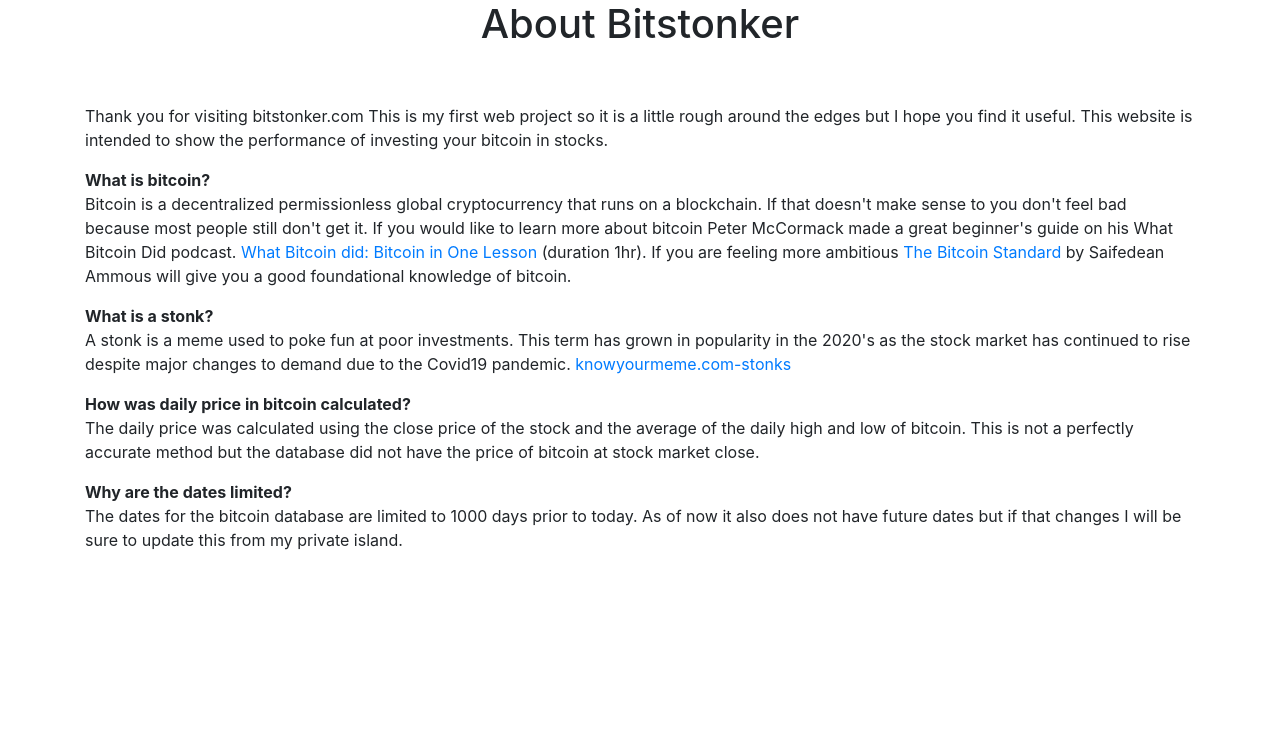
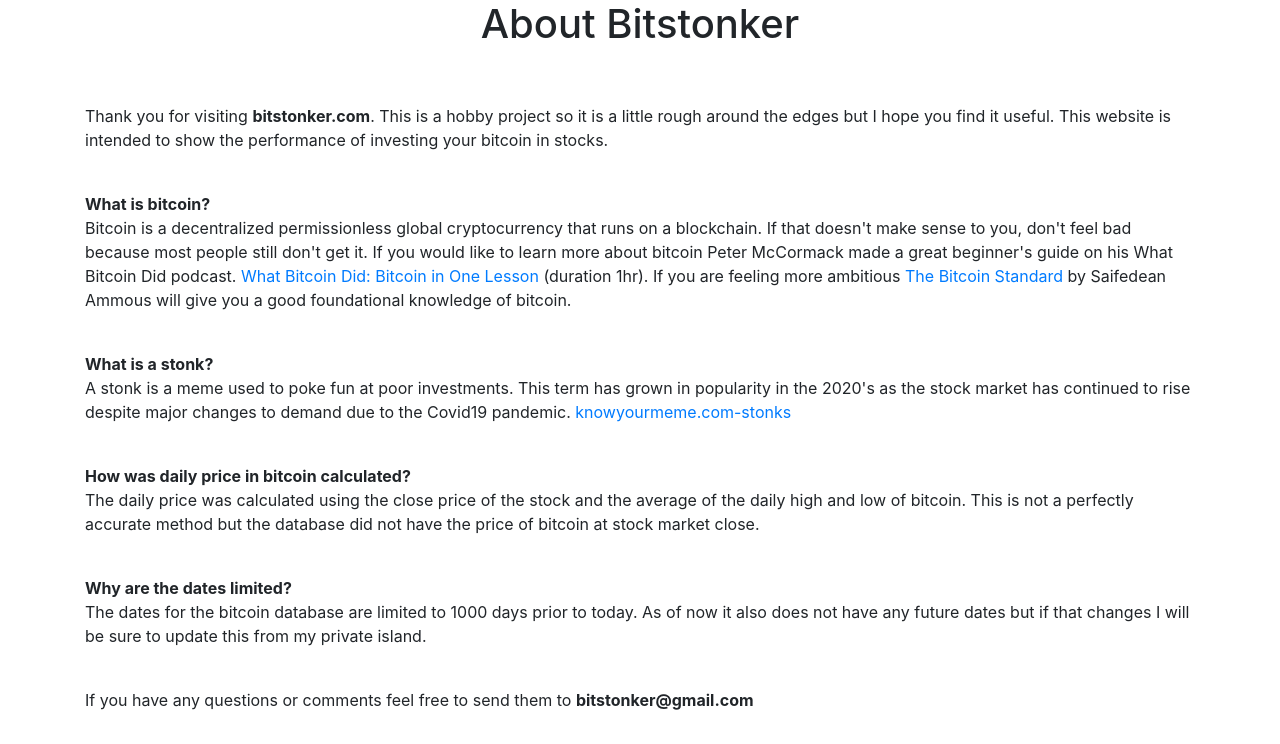
Before and after one commit to benskee/Bitstonker, a Flask app: page /about in a window 1280 px wide. Shown: the part 56-800 px from the top of the page. Run offline with Flask 2, Linux system fonts and the light colour scheme; some libraries are stand-ins or nearby versions.

Commit message:
added email

```diff
--- a/app/templates/about.html
+++ b/app/templates/about.html
@@ -3,33 +3,35 @@
 {% block content %}
 <div>
     <h1 style="text-align:center">About Bitstonker<br><br></h1>
-    <p>Thank you for visiting bitstonker.com This is my first web project so it is a little rough around the edges but I
-        hope you find it
-        useful. This website is intended to show the performance of investing your bitcoin in stocks.
+    <p>Thank you for visiting <b>bitstonker.com</b>. This is a hobby project so it is a little rough around the edges but I
+        hope you find it useful. This website is intended to show the performance of investing your bitcoin in stocks.<br><br>
     </p>
     <p>
         <b>What is bitcoin?</b> <br>
-        Bitcoin is a decentralized permissionless global cryptocurrency that runs on a blockchain. If that doesn't make sense to you don't feel bad
+        Bitcoin is a decentralized permissionless global cryptocurrency that runs on a blockchain. If that doesn't make sense to you, don't feel bad
         because most people still don't get it. If you would like to learn more about bitcoin Peter McCormack made a great beginner's guide
-        on his What Bitcoin Did podcast. <a href="https://www.whatbitcoindid.com/podcast/bitcoin-in-one-lesson">What Bitcoin did: Bitcoin in One Lesson</a>
+        on his What Bitcoin Did podcast. <a href="https://www.whatbitcoindid.com/podcast/bitcoin-in-one-lesson">What Bitcoin Did: Bitcoin in One Lesson</a>
         (duration 1hr). If you are feeling more ambitious <a href="https://www.amazon.com/Bitcoin-Standard-Decentralized-Alternative-Central/dp/1119473861">
-        The Bitcoin Standard</a> by Saifedean Ammous will give you a good foundational knowledge of bitcoin.
+        The Bitcoin Standard</a> by Saifedean Ammous will give you a good foundational knowledge of bitcoin. <br><br>
     </p>
     <p>
         <b>What is a stonk?</b> <br>
         A stonk is a meme used to poke fun at poor investments. This term has grown in popularity in the 2020's as the stock
         market has continued to rise despite major changes to demand due to the Covid19 pandemic. <a href="https://knowyourmeme.com/memes/stonks">knowyourmeme.com-stonks</a>
+        <br><br>
     </p>
     <p>
         <b>How was daily price in bitcoin calculated?</b> <br>
         The daily price was calculated using the close price of the stock and the average of the daily high and low of bitcoin. This is not a perfectly
-        accurate method but the database did not have the price of bitcoin at stock market close.
+        accurate method but the database did not have the price of bitcoin at stock market close.<br><br>
     </p>
     <p>
         <b>Why are the dates limited?</b> <br>
-        The dates for the bitcoin database are limited to 1000 days prior to today. As of now it also does not have future dates but if that changes
-        I will be sure to update this from my private island.
+        The dates for the bitcoin database are limited to 1000 days prior to today. As of now it also does not have any future dates but if that changes
+        I will be sure to update this from my private island. <br><br>
     </p>
-
+    <p>
+        If you have any questions or comments feel free to send them to <b>bitstonker@gmail.com</b>
+    </p>
 </div>
 {% endblock %}
```
